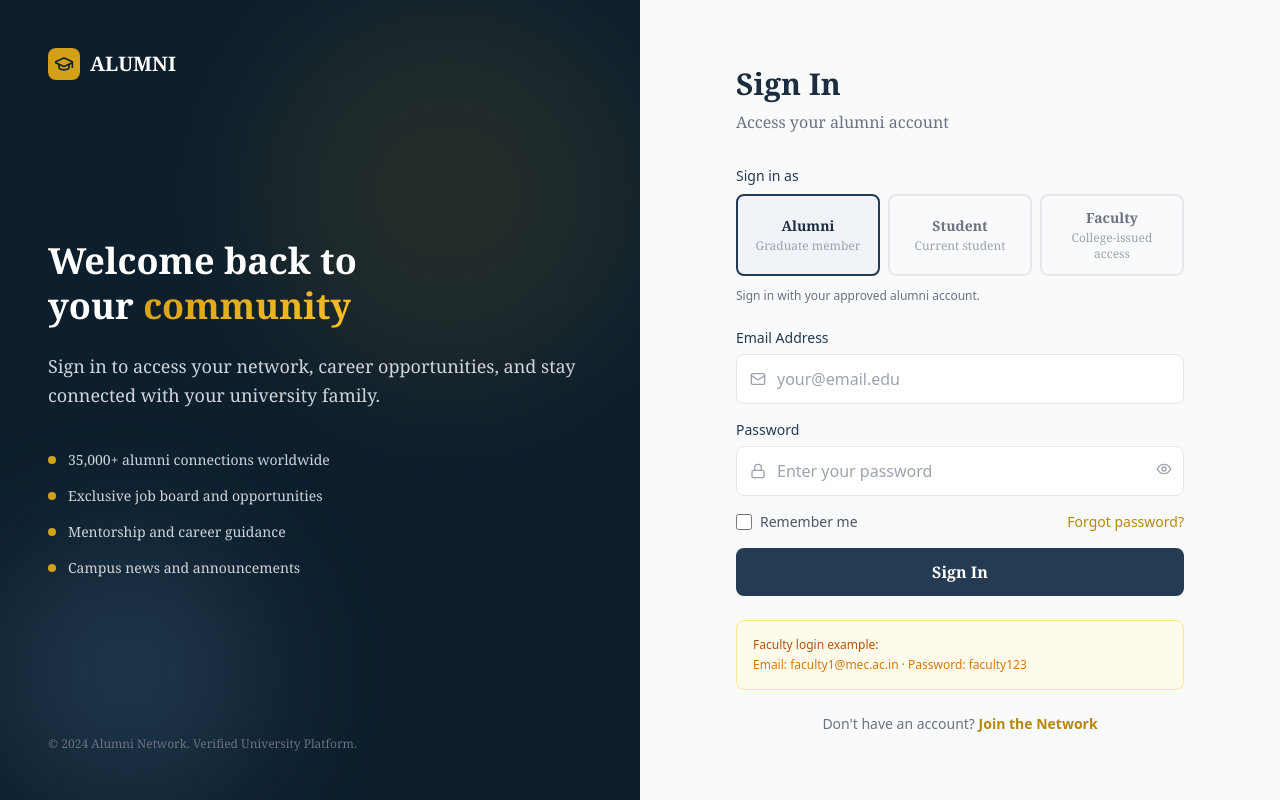
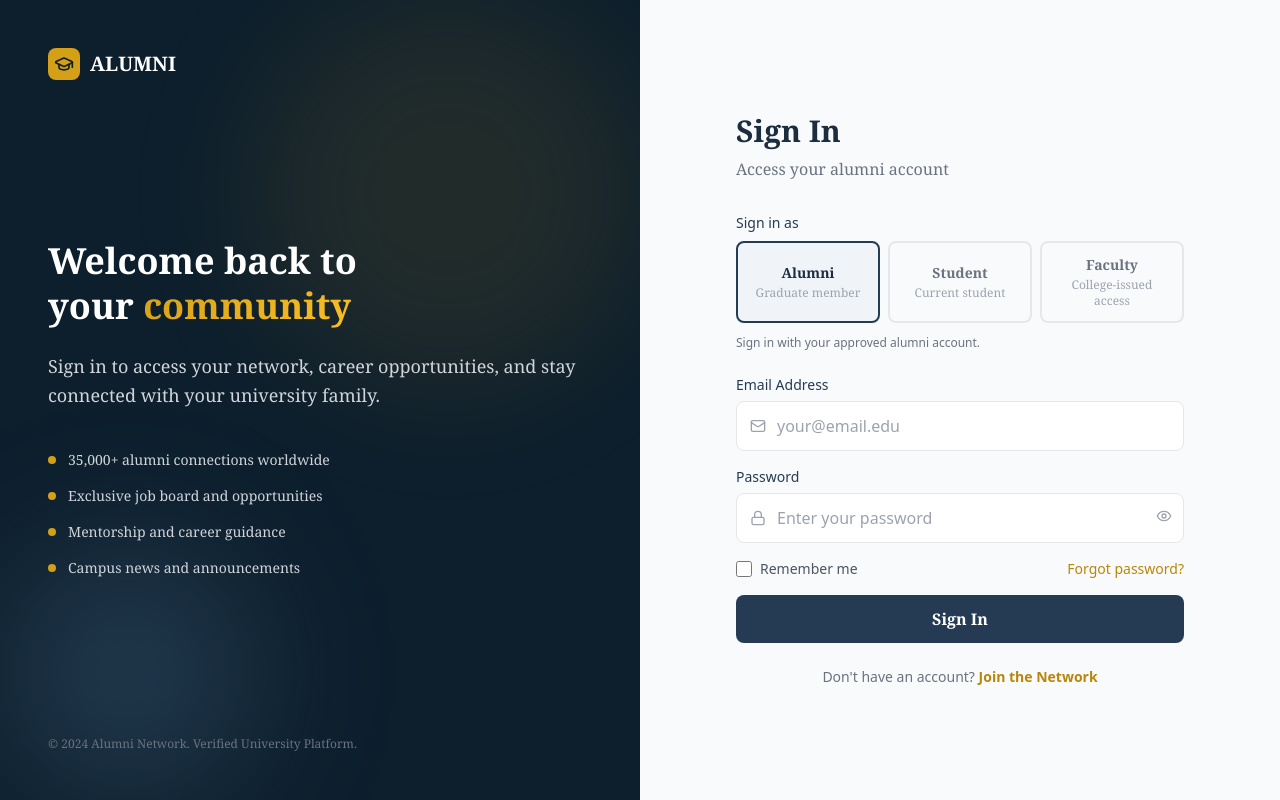
Before and after one commit to PranavJ05/minifront, a Next.js app: page /auth/login in a window 1280 px wide. Built offline with nearby package versions, Linux system fonts and the light colour scheme; no server answers.

Commit message:
lpgin fix

```diff
--- a/app/auth/login/page.tsx
+++ b/app/auth/login/page.tsx
@@ -439,15 +439,6 @@ export default function LoginPage() {
             </button>
           </form>
 
-          <div className="mt-6 p-4 bg-amber-50 border border-amber-200 rounded-lg">
-            <p className="text-xs text-amber-700 font-sans font-medium mb-1">
-              Faculty login example:
-            </p>
-            <p className="text-xs text-amber-600 font-sans">
-              Email: faculty1@mec.ac.in · Password: faculty123
-            </p>
-          </div>
-
           <p className="mt-6 text-center text-sm text-gray-500 font-sans">
             Don&apos;t have an account?{" "}
             <Link
```
